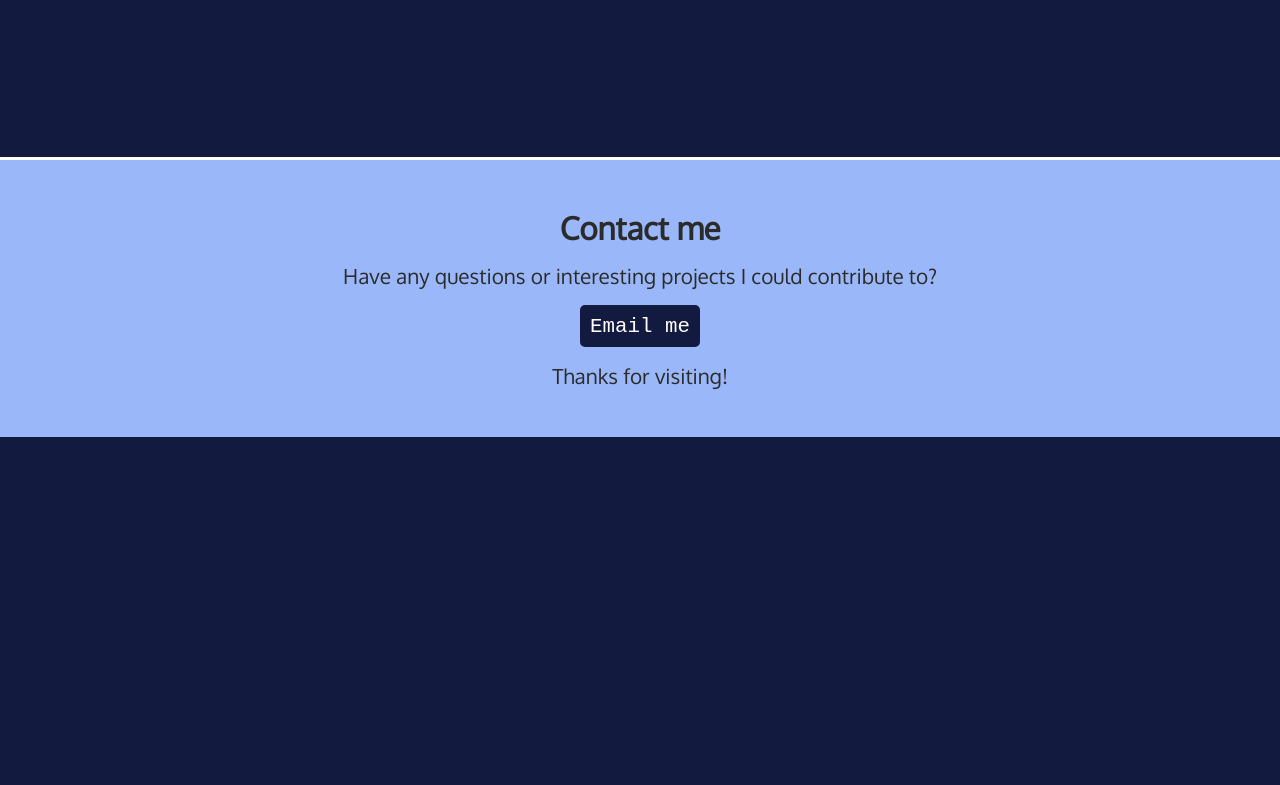
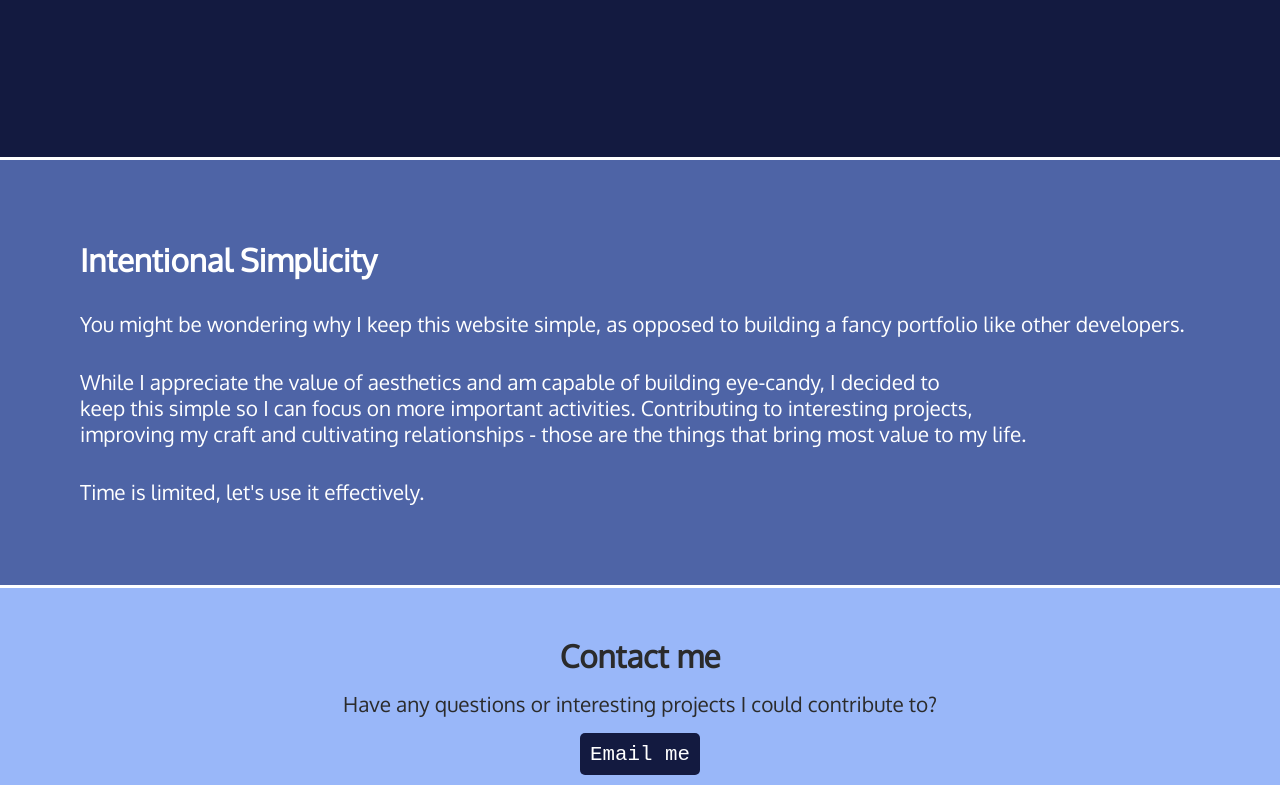
Before and after one commit to raskolnikov-rodion/raskolnikov-rodion.github.io, a website: page index.html in a window 1280 px wide. Shown: the part 605-1390 px from the top of the page. Before the commit the page ends 1042 px from the top, so only its background shows below. Drawn offline with Linux system fonts and the light colour scheme; a web font is replaced by a local one.

Commit message:
feat(simplicity): create simplicity section (#10)

```diff
--- a/index.html
+++ b/index.html
@@ -65,6 +65,23 @@
         management application.
       </p>
     </section>
+    <section class="simplicity">
+      <h2 class="simplicity__header">Intentional Simplicity</h2>
+      <p>
+        You might be wondering why I keep this website simple, as opposed to
+        building a fancy portfolio like other developers.
+      </p>
+
+      <p>
+        While I appreciate the value of aesthetics and am capable of building
+        eye-candy, I decided to keep this simple so I can focus on more
+        important activities. Contributing to interesting projects, improving my
+        craft and cultivating relationships - those are the things that bring
+        most value to my life.
+      </p>
+
+      <p>Time is limited, let's use it effectively.</p>
+    </section>
     <section id="contact" class="contact">
       <h2>Contact me</h2>
 
--- /dev/null
+++ b/styles/_simplicity.scss
@@ -0,0 +1,8 @@
+.simplicity {
+  display: flex;
+  flex-direction: column;
+  row-gap: 2rem;
+  padding: 5rem;
+  text-wrap: balance;
+  background-color: var(--color-primary);
+}
--- a/styles/main.scss
+++ b/styles/main.scss
@@ -4,3 +4,4 @@
 @import 'intro';
 @import 'contact';
 @import 'navigation';
+@import 'simplicity';
```
Also changed, not shown: dist/styles.css.
